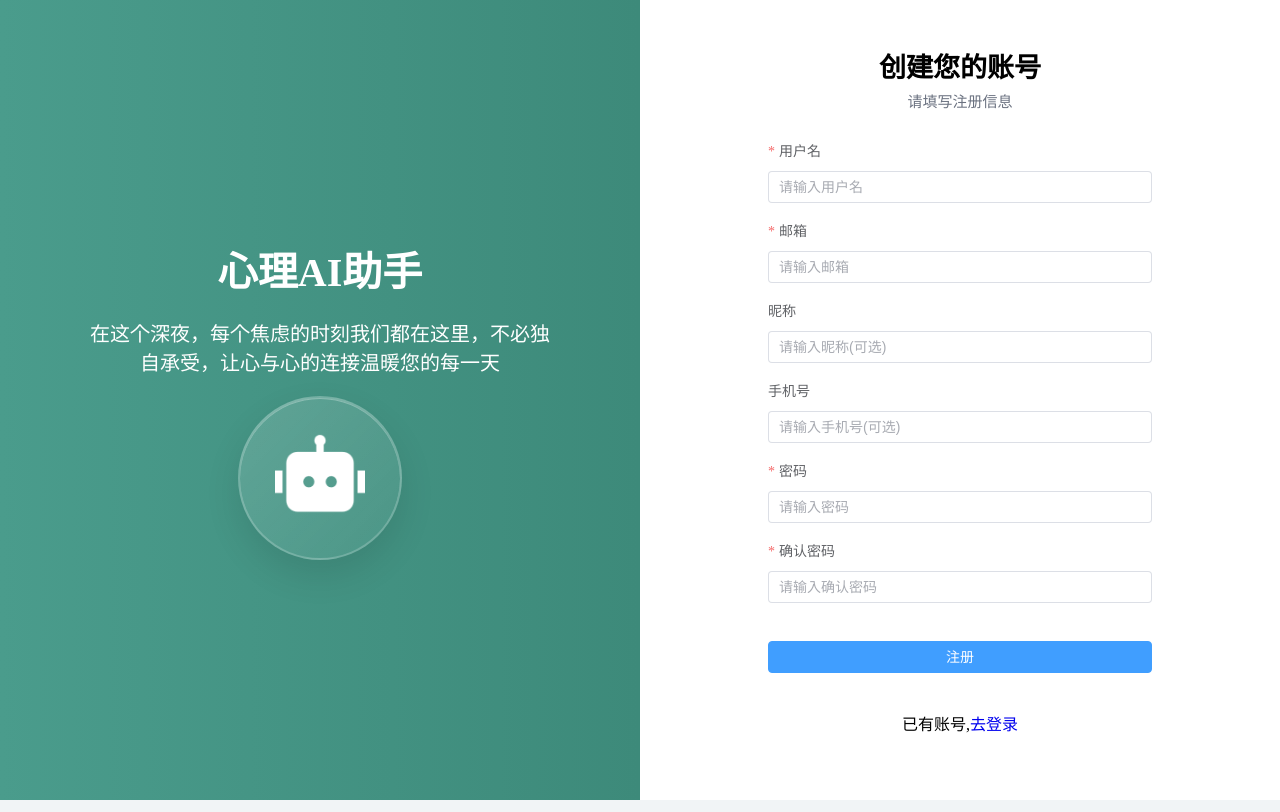
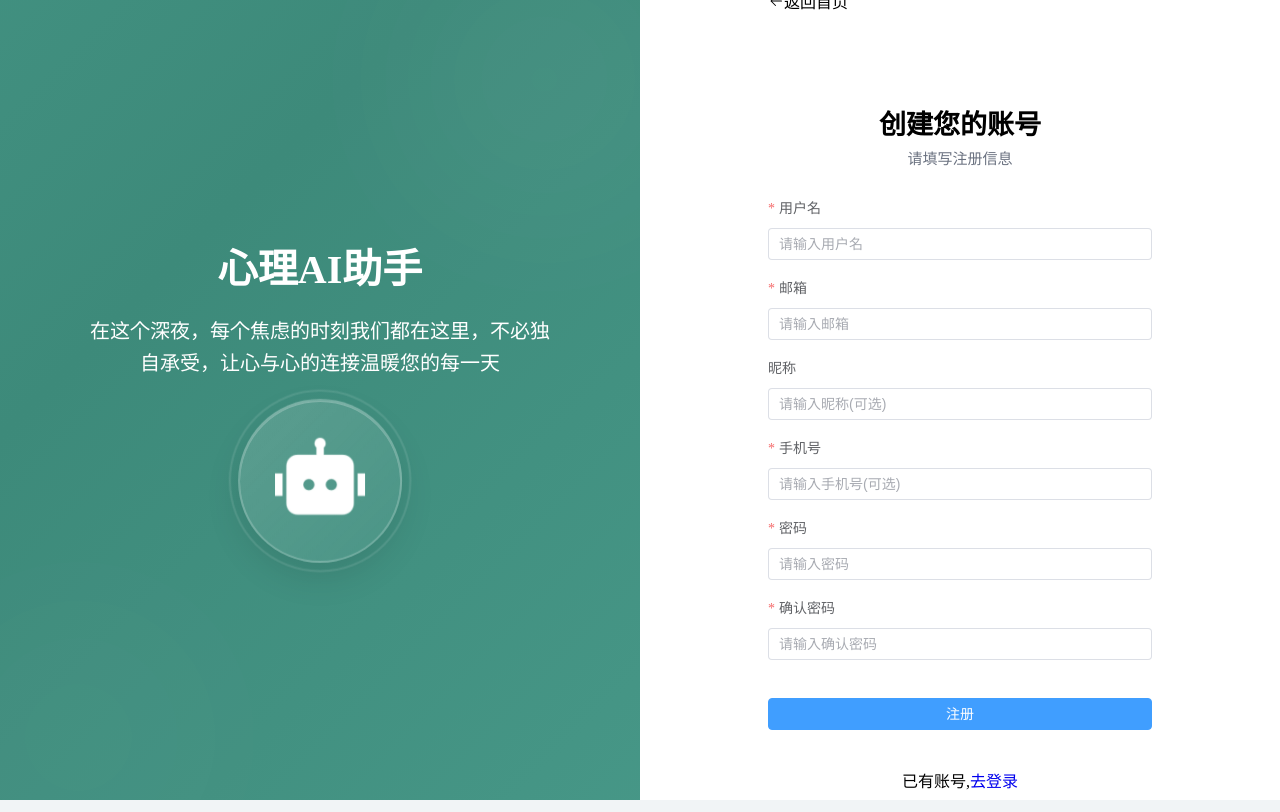
Before and after one commit to senta-zhou/ai-vue, a Vue app: page /auth/register in a window 1280 px wide. Built offline with nearby package versions, Linux system fonts and the light colour scheme.

Commit message:
登录注册动态效果完成与窗口抖动解决

```diff
--- a/src/components/Auth/AuthLayout.vue
+++ b/src/components/Auth/AuthLayout.vue
@@ -1,12 +1,15 @@
 <template>
   <div class="auth-layout">
     <div class="left-section">
+      <div class="bg-glow glow-1" />
+      <div class="bg-glow glow-2" />
       <div class="content">
-        <h2 class="title">心理AI助手</h2>
-        <p class="text">
+        <h2 class="title animate-in">心理AI助手</h2>
+        <p class="text animate-in">
           在这个深夜，每个焦虑的时刻我们都在这里，不必独自承受，让心与心的连接温暖您的每一天
         </p>
-        <div class="robot">
+        <div class="robot animate-in">
+          <div class="robot-ring" />
           <el-image
             style="width: 90px; height: 90px"
             :src="iconUrl"
@@ -30,28 +33,66 @@ const iconUrl = new URL("@/assets/images/robot-fill.png", import.meta.url).href;
 <style lang="scss" scoped>
 .auth-layout {
   display: flex;
+
   .left-section {
+    position: relative;
     display: flex;
     justify-content: center;
     align-items: center;
     flex: 1;
     background: linear-gradient(
-        90deg,
+        135deg,
         rgb(74, 156, 140) 0%,
-        rgb(61, 138, 122) 100%
-      )
-      rgba(74, 156, 140, 0.95);
+        rgb(61, 138, 122) 50%,
+        rgb(74, 156, 140) 100%
+      );
+    background-size: 200% 200%;
+    animation: gradientShift 12s ease-in-out infinite;
     height: 100vh;
+    overflow: hidden;
+
+    .bg-glow {
+      position: absolute;
+      border-radius: 50%;
+      filter: blur(100px);
+      opacity: 0.12;
+      pointer-events: none;
+    }
+    .glow-1 {
+      width: 300px;
+      height: 300px;
+      background: rgba(255, 255, 255, 0.4);
+      top: -10%;
+      right: -10%;
+      animation: glowDrift 8s ease-in-out infinite;
+    }
+    .glow-2 {
+      width: 250px;
+      height: 250px;
+      background: rgba(255, 255, 255, 0.3);
+      bottom: -8%;
+      left: -8%;
+      animation: glowDrift 10s ease-in-out infinite reverse;
+    }
+
     .content {
+      position: relative;
       display: flex;
       flex-direction: column;
       justify-content: center;
       align-items: center;
+
+      .animate-in {
+        opacity: 0;
+        animation: fadeInUp 0.8s ease-out forwards;
+      }
+
       .title {
         margin-bottom: 20px;
         font-size: 40px;
         font-weight: bold;
         color: #fff;
+        animation-delay: 0.1s;
       }
       .text {
         margin-bottom: 20px;
@@ -59,8 +100,11 @@ const iconUrl = new URL("@/assets/images/robot-fill.png", import.meta.url).href;
         font-size: 20px;
         color: #fff;
         text-align: center;
+        line-height: 1.6;
+        animation-delay: 0.35s;
       }
       .robot {
+        position: relative;
         display: flex;
         justify-content: center;
         align-items: center;
@@ -76,9 +120,20 @@ const iconUrl = new URL("@/assets/images/robot-fill.png", import.meta.url).href;
         box-shadow:
           0 15px 35px rgba(0, 0, 0, 0.1),
           inset 0 1px 0 rgba(255, 255, 255, 0.3);
+        animation: fadeInUp 0.8s ease-out 0.6s forwards, robotFloat 4s ease-in-out 1.2s infinite;
+        opacity: 0;
+
+        .robot-ring {
+          position: absolute;
+          inset: -6px;
+          border-radius: 50%;
+          border: 2px solid rgba(255, 255, 255, 0.12);
+          animation: ringPulse 3s ease-in-out infinite;
+        }
       }
     }
   }
+
   .right-section {
     display: flex;
     justify-content: center;
@@ -101,4 +156,59 @@ const iconUrl = new URL("@/assets/images/robot-fill.png", import.meta.url).href;
     transform: translateY(-8px);
   }
 }
+
+@keyframes fadeInUp {
+  from {
+    opacity: 0;
+    transform: translateY(30px);
+  }
+  to {
+    opacity: 1;
+    transform: translateY(0);
+  }
+}
+
+@keyframes robotFloat {
+  0%, 100% {
+    transform: translateY(0) scale(1);
+  }
+  50% {
+    transform: translateY(-10px) scale(1.03);
+  }
+}
+
+@keyframes ringPulse {
+  0%, 100% {
+    transform: scale(1);
+    opacity: 0.6;
+  }
+  50% {
+    transform: scale(1.08);
+    opacity: 1;
+  }
+}
+
+@keyframes gradientShift {
+  0% {
+    background-position: 0% 50%;
+  }
+  50% {
+    background-position: 100% 50%;
+  }
+  100% {
+    background-position: 0% 50%;
+  }
+}
+
+@keyframes glowDrift {
+  0%, 100% {
+    transform: translate(0, 0) scale(1);
+  }
+  33% {
+    transform: translate(20px, -15px) scale(1.1);
+  }
+  66% {
+    transform: translate(-10px, 10px) scale(0.95);
+  }
+}
 </style>
--- a/src/utils/request.js
+++ b/src/utils/request.js
@@ -26,17 +26,20 @@ service.interceptors.response.use(
   (response) => {
     const { data } = response;
     // 同时支持字符串和数字类型的状态码
-    if (data.code === "200" || data.code === 200 || data.success === true) {
+    if (data.code === "200" || data.code === 200 || data.code === 0 || data.success === true) {
       return data.data || data;
     } else {
       if (data.code === "-1" || data.code === -1) {
-        if (!response.config.url?.includes("/login")) {
+        const hasToken = !!localStorage.getItem("token");
+        if (hasToken) {
+          // 已登录用户 token 过期，跳转登录页
           ElMessage.error(data.msg || data.message || "登录过期，请重新登录");
           localStorage.removeItem("token");
           localStorage.removeItem("userInfo");
           window.location.href = "/auth/login";
         } else {
-          ElMessage.error(data.msg || data.message || "登录失败");
+          // 未登录用户（注册等场景），仅显示错误提示
+          ElMessage.error(data.msg || data.message || "请求失败");
         }
       } else if (data.code === "500" || data.code === 500) {
         ElMessage.error(data.msg || data.message || "系统错误");
--- a/src/views/Auth/Login.vue
+++ b/src/views/Auth/Login.vue
@@ -98,10 +98,8 @@
               ElMessage.success("登录成功");
             }
           })
-          .catch((error) => {
-            ElMessage.error(
-              "登录失败：" + (error.response?.data?.msg || "网络异常"),
-            );
+          .catch(() => {
+            // 拦截器已弹出错误提示，此处不再重复
           });
       }
     });
--- a/src/views/Auth/Register.vue
+++ b/src/views/Auth/Register.vue
@@ -1,6 +1,10 @@
 <template>
   <div class="container">
     <div class="title">
+      <div @click="router.push('/')" class="back-home">
+        <el-icon><Back /></el-icon>
+        <span>返回首页</span>
+      </div>
       <div class="title-text">
         <h2>创建您的账号</h2>
         <p>请填写注册信息</p>
@@ -68,6 +72,7 @@
   import { register } from "@/api/frontend";
   import { ElMessage } from "element-plus";
   import { useRouter } from "vue-router";
+  import { Back } from "@element-plus/icons-vue";
 
   const router = useRouter();
 
@@ -78,54 +83,34 @@
     phone: "",
     password: "",
     confirmPassword: "",
-    gender: 0,
+    gender: 1,
     userType: 1,
   });
 
   const rules = ref({
     username: [{ required: true, message: "请输入用户名", trigger: "blur" }],
     email: [{ required: true, message: "请输入邮箱", trigger: "blur" }],
+    phone: [{ required: true, message: "请输入手机号", trigger: "blur" }],
     password: [{ required: true, message: "请输入密码", trigger: "blur" }],
     confirmPassword: [
       { required: true, message: "请确认密码", trigger: "blur" },
-      // {
-      //   validator: (rule, value, callback) => {
-      //     if (value !== formData.password) {
-      //       callback(new Error("两次密码不一致"));
-      //     } else {
-      //       callback();
-      //     }
-      //   },
-      //   trigger: "blur",
-      // },
-      // {
-      //   validator: (rule, value, callback) => {
-      //     if (value.length < 6) {
-      //       callback(new Error("密码长度不能小于6位"));
-      //     } else {
-      //       callback();
-      //     }
-      //   },
-      //   trigger: "blur",
-      // },
     ],
   });
 
+  // 表单提交
   const submitFormRef = ref(null);
-  const submitForm = async (FormEl) => {
-    if (!FormEl) return;
-    FormEl.validate((valid) => {
+  const submitForm = (formEl) => {
+    if (!formEl) return;
+    formEl.validate((valid) => {
       if (!valid) return;
-      register(formData).then(({ data }) => {
-        console.log(data);
-        if (!data) {
+      register(formData)
+        .then(() => {
+          router.push("/auth/login");
           ElMessage.success("注册成功");
-          router.push("/auth/login");
-        }
-        if (data.code === "BUSINESS_ERROR") {
-          ElMessage.error(data.msg || "注册失败");
-        }
-      });
+        })
+        .catch(() => {
+          // 拦截器已弹出错误提示
+        });
     });
   };
 </script>
@@ -138,6 +123,12 @@
       align-items: center;
     }
     .title {
+      .back-home {
+        display: flex;
+        align-items: center;
+        margin-bottom: 90px;
+        cursor: pointer;
+      }
       .title-text {
         text-align: center;
         h2 {
```
